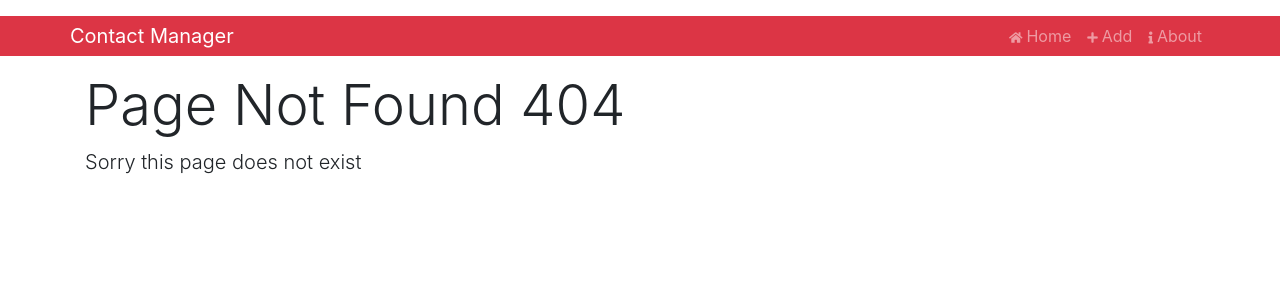
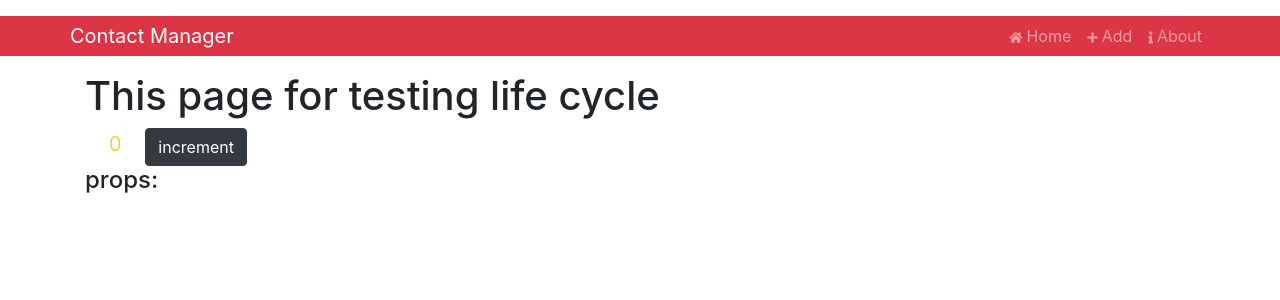
Before and after one commit to miliakhaled/ContactManagerReact, a React (Create React App) app: page /test in a window 1280 px wide. Before the commit this address had no page. Shown: the top 300 px of the page. Built offline with nearby package versions, Linux system fonts and the light colour scheme; no server answers.

Commit message:
using fetch api to grab data via Rest API

```diff
--- a/src/App.js
+++ b/src/App.js
@@ -6,10 +6,10 @@ import Header from './components/layouts/Header';
 import { Provider } from './components/Context';
 import About from './components/pages/about';
 import Page404 from './components/pages/notfound';
+import Test from './components/pages/test';
 
 export default class App extends Component {
   render() {
-    const version = '0.1';
     return (
       <Provider>
         <Router>
@@ -20,6 +20,8 @@ export default class App extends Component {
                 <Route exact path="/" component={Contacts} />
                 <Route exact path="/about" component={About} />
                 <Route exact path="/contact/add" component={AddContact} />
+                <Route exact path="/test" component={Test} />
+
                 <Route component={Page404} />
               </Switch>
             </div>
--- a/src/components/Context.jsx
+++ b/src/components/Context.jsx
@@ -38,6 +38,16 @@ export class Provider extends Component {
     dispatch: action => this.setState(state => reducer(state, action)),
   };
 
+  componentDidMount() {
+    fetch('https://jsonplaceholder.typicode.com/users')
+      .then(response => response.json())
+      .then(json => {
+        const newContact = json.map(el => ({ id: el.id, name: el.name, email: el.email, phone: el.phone }));
+        console.log(newContact);
+        this.setState({ ...this.state, contacts: newContact });
+      });
+  }
+
   render() {
     return <Context.Provider value={this.state}>{this.props.children}</Context.Provider>;
   }
--- /dev/null
+++ b/src/components/pages/test.jsx
@@ -0,0 +1,47 @@
+import React, { Component } from 'react';
+
+export default class test extends Component {
+  state = {
+    count: 0,
+  };
+
+  componentDidMount() {}
+  /*
+     componentWillMount() {
+        console.log('component will mounted');
+      }
+      static componentWillReceiveProps(nextProps, nextState) {
+        console.log('component will receive props');
+        console.log(nextProps);
+        console.log(nextState);
+      }
+
+      componentWillUpdate() {
+        console.log('component will update');
+      }
+
+      componentDidUpdate() {
+        console.log('component did update');
+      }
+      */
+
+  increment = () => {
+    this.setState(oldState => ({ count: oldState.count + 1 }));
+  };
+
+  render() {
+    return (
+      <div>
+        <h1>This page for testing life cycle</h1>
+        <span className="lead text-warning p-4">{this.state.count}</span>
+        <button className="btn btn-dark" onClick={this.increment}>
+          increment
+        </button>
+        <h4>
+          props:
+          {this.props.match.params.id}
+        </h4>
+      </div>
+    );
+  }
+}
```
